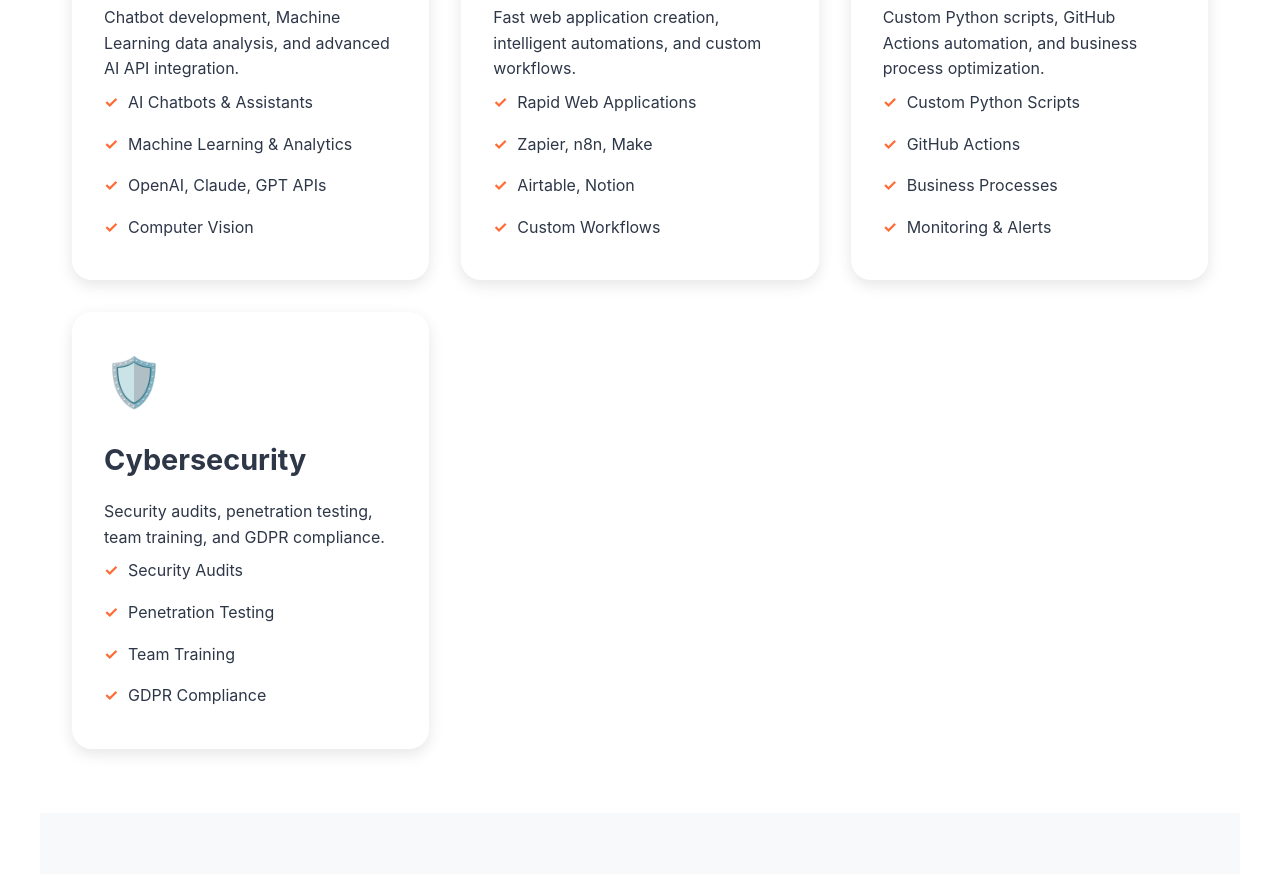
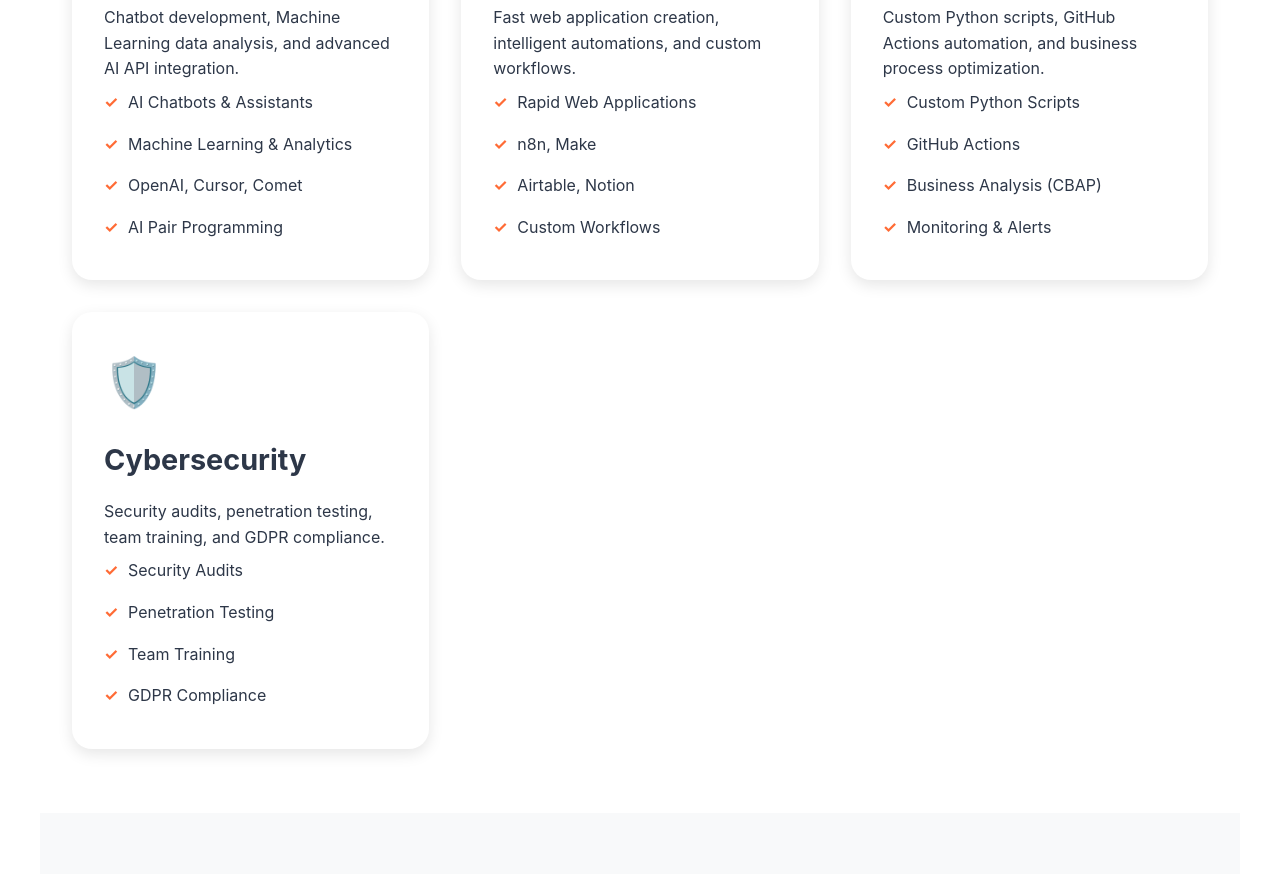
Before and after one commit to EthanThePhoenix38/phoenixproject-website, a plain HTML site: page index.html in a window 1280 px wide. Shown: the part 1180-2054 px from the top of the page. Drawn offline with Linux system fonts and the light colour scheme.

Commit message:
Update service offerings in index.html

```diff
--- a/index.html
+++ b/index.html
@@ -51,8 +51,8 @@
 <ul class="service-list">
 <li>AI Chatbots & Assistants</li>
 <li>Machine Learning & Analytics</li>
-<li>OpenAI, Claude, GPT APIs</li>
-<li>Computer Vision</li>
+<li>OpenAI, Cursor, Comet</li>
+<li>AI Pair Programming</li>
 </ul>
 </div>
 <div class="service-card">
@@ -61,7 +61,7 @@
 <p>Fast web application creation, intelligent automations, and custom workflows.</p>
 <ul class="service-list">
 <li>Rapid Web Applications</li>
-<li>Zapier, n8n, Make</li>
+<li>n8n, Make</li>
 <li>Airtable, Notion</li>
 <li>Custom Workflows</li>
 </ul>
@@ -73,7 +73,7 @@
 <ul class="service-list">
 <li>Custom Python Scripts</li>
 <li>GitHub Actions</li>
-<li>Business Processes</li>
+<li>Business Analysis (CBAP)</li>
 <li>Monitoring & Alerts</li>
 </ul>
 </div>
```
